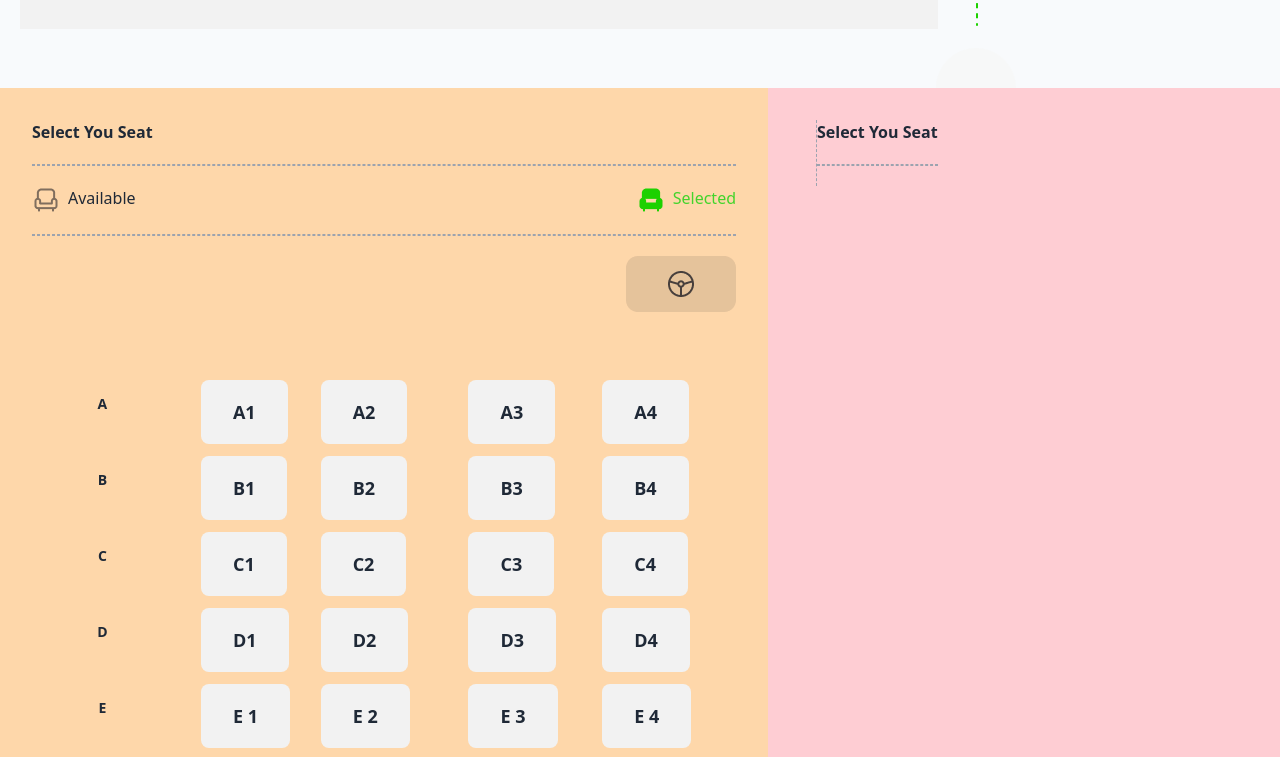
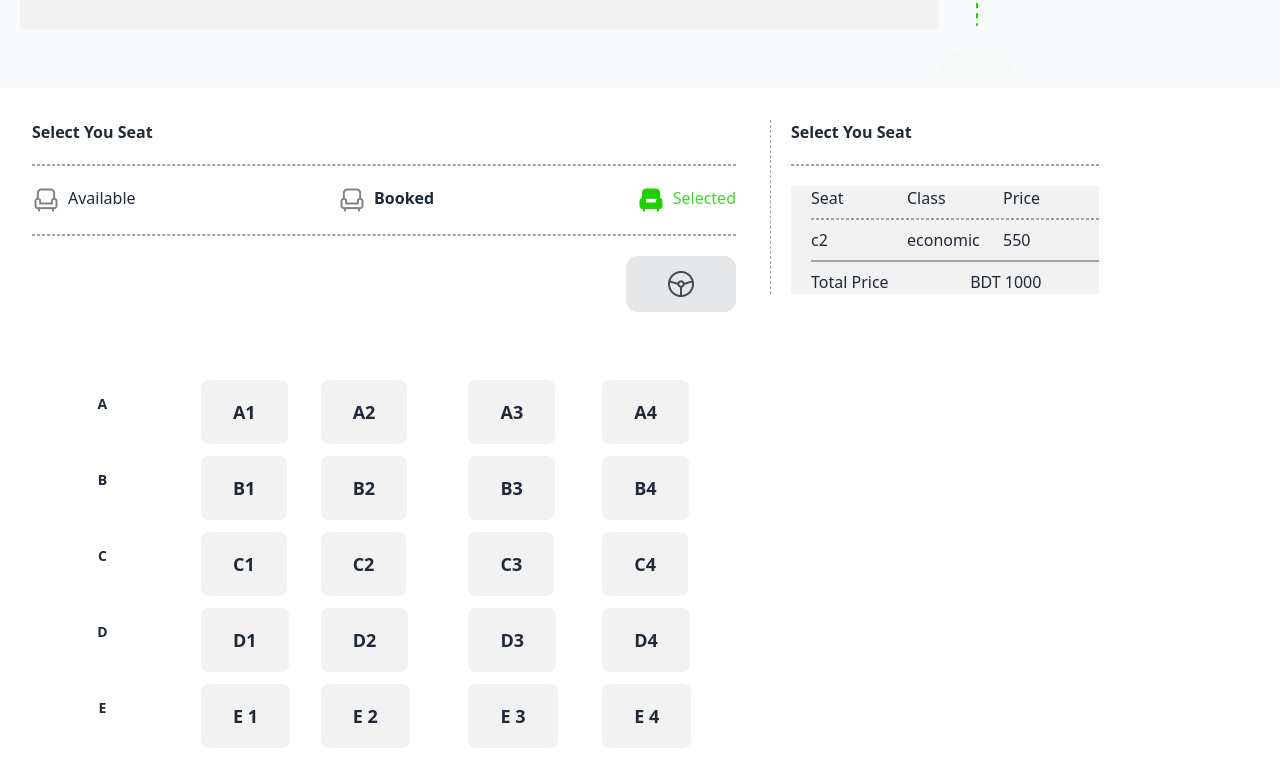
Before and after one commit to khsam/E_Ticket_system, a plain HTML site: page index.html in a window 1280 px wide. Shown: the part 2134-2891 px from the top of the page. Drawn offline with nearby package versions, Linux system fonts and the light colour scheme.

Commit message:
new changes for the right ticket pannel

```diff
--- a/index.html
+++ b/index.html
@@ -242,9 +242,9 @@
         <section class="selectSit">
 
           <div>
-            <div class="grid grid-cols-5  bg-slate-500">
+            <div class="grid grid-cols-5 ">
 
-              <div class="col-span-3 p-[32px] bg-orange-200">
+              <div class="col-span-3 p-[32px]">
                 <div>
                   <p class="font-semibold">Select You Seat</p>
                 </div>
@@ -253,6 +253,10 @@
                   <div class="flex">
                     <img src="images/seat-gray.png" alt="">
                     <p class="pl-2">Available</p>
+                  </div>
+                  <div class="flex">
+                    <img src="images/seat-gray.png" alt="">
+                    <p class="pl-2 text-gray-800 font-bold">Booked</p>
                   </div>
                   <div class="flex">
                     <img src="images/seat-green-filled.png" alt="">
@@ -367,14 +371,43 @@
               </div>
 
 
-              <div class="col-span-2 p-[32px] bg-rose-200">
+              <div class="col-span-2 p-[32px]">
                 <div class="flex">
                   <!-- <div class="h-[400px] w-[0.5px] border-[1px] border-dashed border-gray-400"></div> -->
-                  <div class="ml-4 border-l-[1px] border-dashed border-gray-400" >
-                    <div>
-                      <p class="font-semibold">Select You Seat</p>
+                  <div class=" border-l-[1px] border-dashed border-gray-400 ml-[-30px]" >
+                    <div class="ml-5">
+                      <div>
+                        <p class="font-semibold">Select You Seat</p>
+                      </div>
+                      <div class="border-[1px] border-dashed border-gray-400 my-5"></div>
+                      <div class="bg-base-200 pl-5">
+
+                        <div class="flex justify-around">
+                          <p class="w-24">Seat</p>
+                          <p class="w-24">Class</p>
+                          <p class="w-24">Price</p>
+                        </div>
+                        <div class="border-[1px] border-dashed border-gray-400 my-2"></div>
+                        <div id="idSeatDetails">
+                          <div class="flex justify-around">
+                            <p class="w-24">c2</p>
+                            <p class="w-24">economic</p>
+                            <p class="w-24">550</p>
+                          </div>
+                        </div>
+
+
+                        <div class="border-[1px] border-solid border-gray-400 my-2"></div>
+                        <div class="flex justify-between">
+                          <p >Total Price</p>
+                          <p class="pr-[20%]">BDT <span id="idTotalAmount">1000</span></p>
+                        </div>
+
+                      </div>
+
+
                     </div>
-                    <div class="border-[1px] border-dashed border-gray-400 my-5"></div>
+
 
                   </div>
 
```
